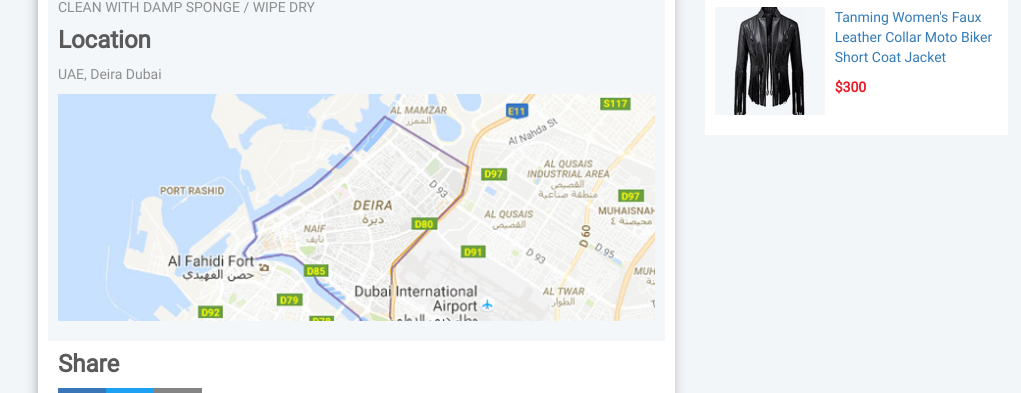
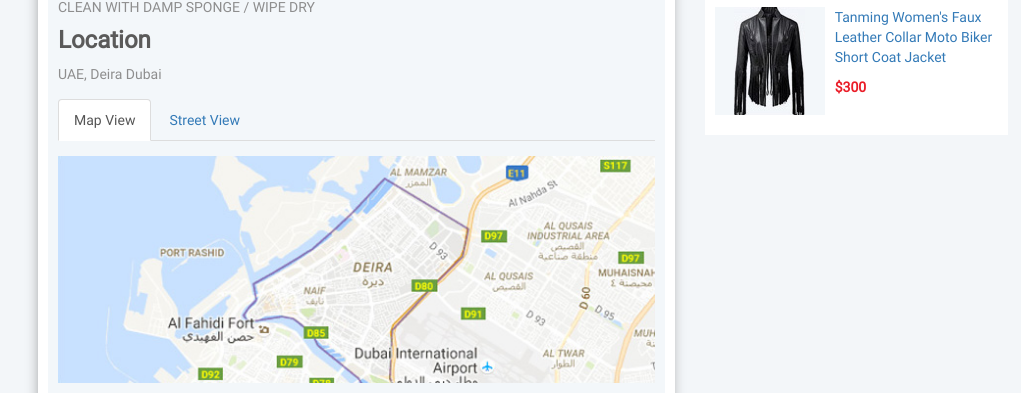
Before and after one commit to gmmitra/onlytick, a website: page product-single.html in a window 1280 px wide. Shown: the part 850-1243 px from the top of the page, without its empty margins (117-1138 px from the left). Drawn offline with nearby package versions, Linux system fonts and the light colour scheme.

Commit message:
product single udate

```diff
--- a/product-single.html
+++ b/product-single.html
@@ -932,10 +932,10 @@
           <div class="row">
             <div class="col-md-8">
               <header class="clearfix row">
-                <div class="col-md-9">
+                <div class="col-md-8">
                   <h2>Tanming Women's Faux Leather Collar Moto Biker Short Coat Jacket</h2>
                 </div>
-                <div class="col-md-3">
+                <div class="col-md-4">
                   <div class="price clearfix">
                     <span class="-font-red">4000</span>
                     <select>
@@ -996,7 +996,24 @@
 
                   <h3>Location</h3>
                   <p>UAE, Deira Dubai</p>
-                  <p><img src="img/sample-map.jpg"></p>
+
+
+  <ul class="nav nav-tabs">
+    <li class="active"><a data-toggle="tab" href="#home">Map View</a></li>
+    <li><a data-toggle="tab" href="#menu1">Street View</a></li>
+
+  </ul>
+
+  <div class="tab-content">
+    <div id="home" class="tab-pane fade in active">
+      <img src="img/sample-map.jpg">
+    </div>
+    <div id="menu1" class="tab-pane fade">
+     <img src="img/sample-map.jpg">
+    </div>
+
+  </div>
+
                 </div>
 
                 <div class="share">
```
